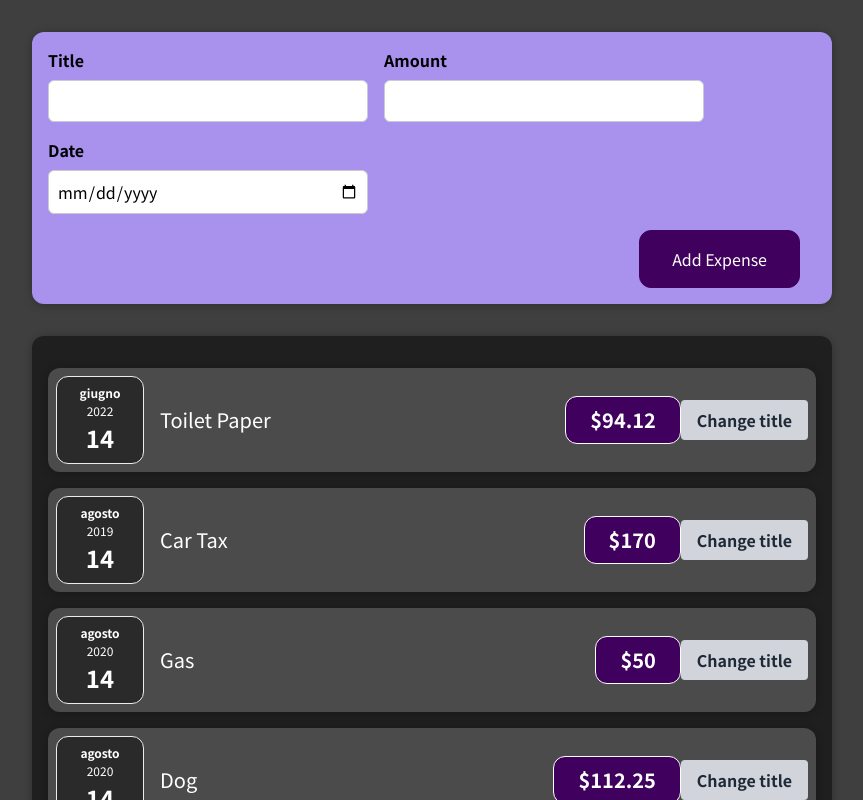
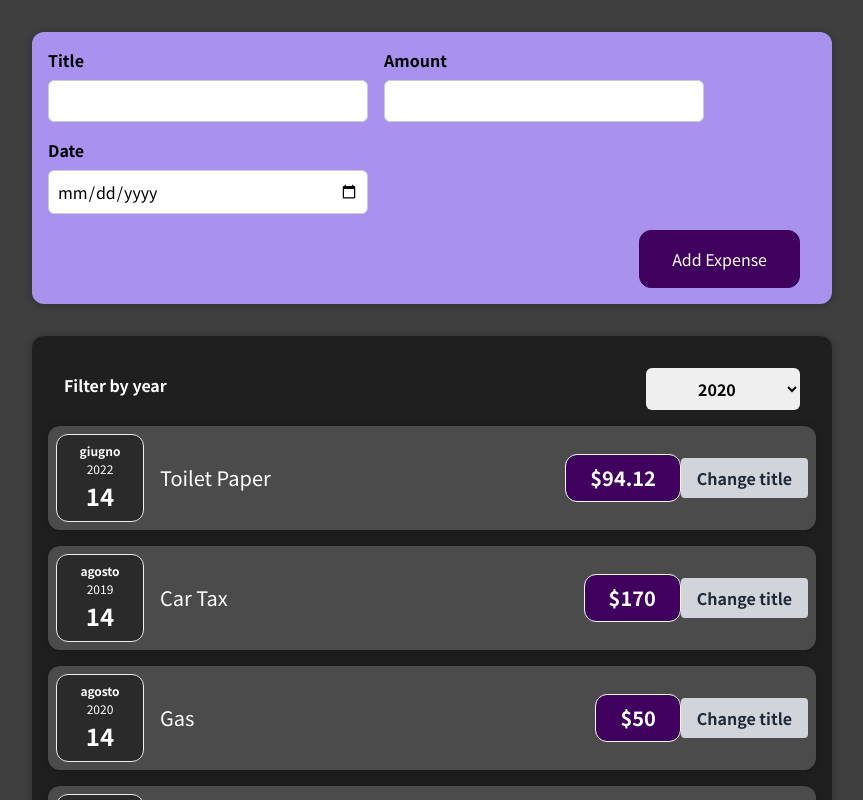
Before and after one commit to ldm0805/To-do-list, a React (Create React App) app: page / in a window 1280 px wide. Shown: the top 800 px of the page, without its empty margins (208-1071 px from the left). Built offline with nearby package versions, Linux system fonts and the light colour scheme.

Commit message:
selettore di anno aggiunto

```diff
--- a/src/components/Expenses/Expenses.js
+++ b/src/components/Expenses/Expenses.js
@@ -1,10 +1,22 @@
+import React, { useState } from "react";
 import ExpenseItem from "./ExpenseItem";
+import ExpensesFilter from "./ExpensesFilter";
 import Card from "../UI/Card";
 import "./Expenses.scss";
 
 const Expenses = (props) => {
+  const [filteredYear, setFilteredYear] = useState("2020");
+  const filterChangeHandler = (selectedYear) => {
+    setFilteredYear(selectedYear);
+    // console.log("expense.js");
+    // console.log(selectedYear);
+  };
   return (
     <Card className="expenses">
+      <ExpensesFilter
+        selected={filteredYear}
+        onChangeFilter={filterChangeHandler}
+      />
       <ExpenseItem
         //props
         title={props.items[0].title}
--- /dev/null
+++ b/src/components/Expenses/ExpensesFilter.js
@@ -0,0 +1,25 @@
+import React from "react";
+
+import "./ExpensesFilter.scss";
+
+const ExpensesFilter = (props) => {
+  const dropdownChangeHandler = (event) => {
+    props.onChangeFilter(event.target.value);
+  };
+
+  return (
+    <div className="expenses-filter">
+      <div className="expenses-filter__control">
+        <label>Filter by year</label>
+        <select value={props.selected} onChange={dropdownChangeHandler}>
+          <option value="2022">2022</option>
+          <option value="2021">2021</option>
+          <option value="2020">2020</option>
+          <option value="2019">2019</option>
+        </select>
+      </div>
+    </div>
+  );
+};
+
+export default ExpensesFilter;
--- /dev/null
+++ b/src/components/Expenses/ExpensesFilter.scss
@@ -0,0 +1,27 @@
+.expenses-filter {
+  color: white;
+  padding: 0 1rem;
+}
+
+.expenses-filter__control {
+  display: flex;
+  width: 100%;
+  align-items: center;
+  justify-content: space-between;
+  margin: 1rem 0;
+}
+
+.expenses-filter {
+  label {
+    font-weight: bold;
+    margin-bottom: 0.5rem;
+  }
+}
+
+.expenses-filter select {
+  font: inherit;
+  padding: 0.5rem 3rem;
+  font-weight: bold;
+  border-radius: 6px;
+  color: black;
+}
```
